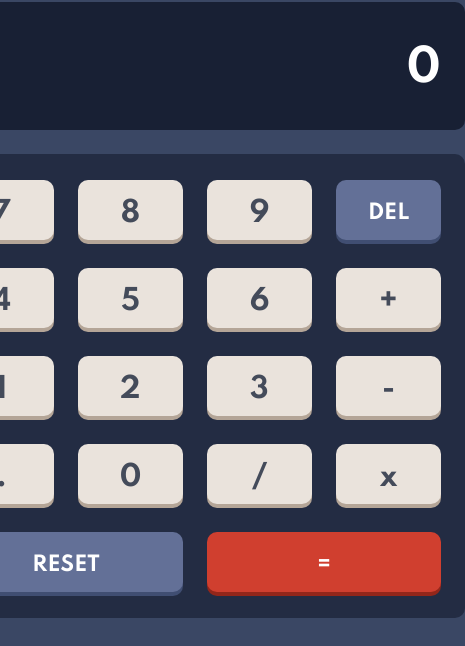
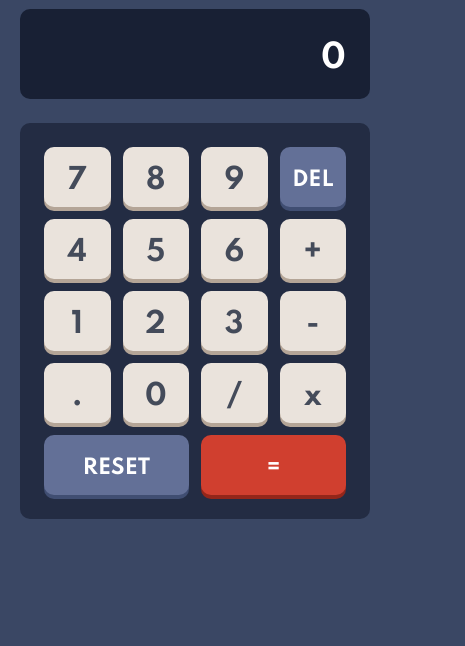
Before and after one commit to haczaPu/calculator-app, a plain HTML site: page index.html in a window 390 px wide. Shown: the part 198-844 px from the top of the page, 465 px wide, since content can reach past the window. Drawn offline with Linux system fonts and the light colour scheme.

Commit message:
media queries added

```diff
--- /dev/null
+++ b/style/_breakpoints.scss
@@ -0,0 +1,7 @@
+@mixin breakpoint($point) {
+  @if $point == mobile {
+    @media screen and (max-width: 540px) {
+      @content;
+    }
+  }
+}
--- a/style/style.scss
+++ b/style/style.scss
@@ -1,5 +1,6 @@
 @import "button";
 @import "vars";
+@import "breakpoints";
 
 @mixin transition {
   transition: background-color 0.7s linear, color 0.7s linear;
@@ -12,24 +13,34 @@
 
 body {
   @include transition();
+  height: 100vh;
   background-color: $c-bg-main;
   display: flex;
   flex-direction: column;
+  justify-content: center;
   align-items: center;
   font-family: "Spartan", sans-serif;
+  flex-shrink: 1;
 
   .App {
-    margin-top: 100px;
     width: 540px;
-    height: 100px;
+    padding: 20px;
+
+    @include breakpoint(mobile) {
+      width: 100%;
+    }
 
     header {
       height: 100px;
+      width: 100%;
       color: $c-text-header;
       display: flex;
       justify-content: space-between;
       align-items: center;
       font-size: 28px;
+      @include breakpoint(mobile) {
+        height: 80px;
+      }
 
       .theme-toggler-wrapper {
         display: flex;
@@ -101,10 +112,24 @@ body {
         align-items: flex-end;
         padding: 10px 24px 0 0;
 
+        @include breakpoint(mobile) {
+          height: 90px;
+          font-size: 32px;
+        }
+
         .prev-operand {
           font-size: 25px;
           min-height: 31px;
           color: $c-text-prev-operand;
+          @include breakpoint(mobile) {
+            font-size: 16px;
+            min-height: 20px;
+          }
+        }
+        .curr-operand {
+          @include breakpoint(mobile) {
+            height: 30px;
+          }
         }
       }
 
@@ -122,6 +147,10 @@ body {
         justify-items: center;
         align-items: center;
         color: $c-keys-func;
+        @include breakpoint(mobile) {
+          gap: 12px;
+          height: 100%;
+        }
 
         .btn-num {
           @include button;
```
Also changed, not shown: style/style.css, 1 other file.
